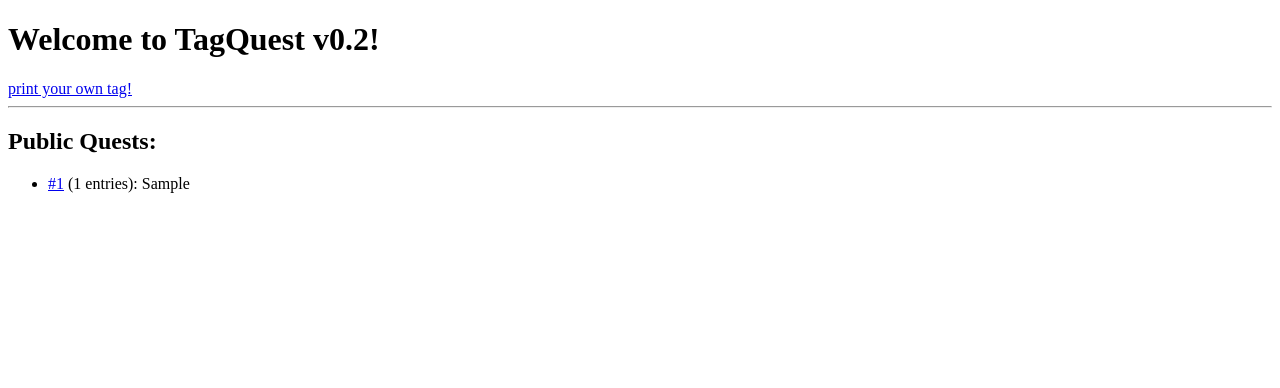
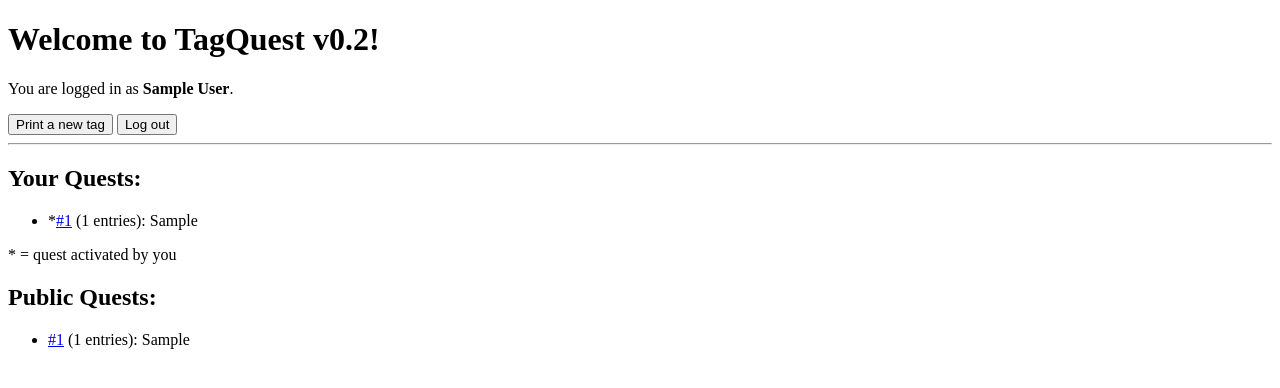
Before and after one commit to lukvmil/tagquest, a FastAPI app: page / in a window 1280 px wide. Shown: the top 388 px of the page. Run offline with FastAPI, Linux system fonts and the light colour scheme; the visitor is signed in with stand-in values (Sample User, id 1); tables that the repository leaves empty hold one stand-in row (values such as "Sample post"); some libraries are stand-ins or nearby versions.

Commit message:
added public/private options during tag activation, added "your quests" section to home page, with indicator for tags you've activated

```diff
--- a/server/app.py
+++ b/server/app.py
@@ -1,13 +1,14 @@
 import io
 import os
 from typing import Annotated
+from urllib.parse import quote
 
 import segno
 import uvicorn
 from fastapi import APIRouter, Cookie, Depends, FastAPI, Form, HTTPException, Request, Response
 from fastapi.responses import FileResponse, HTMLResponse, RedirectResponse
 from fastapi.templating import Jinja2Templates
-from sqlalchemy import create_engine, select
+from sqlalchemy import create_engine, or_, select
 from sqlalchemy.orm import Session
 from starlette.middleware.sessions import SessionMiddleware
 from authlib.integrations.starlette_client import OAuth, OAuthError
@@ -46,7 +47,10 @@ engine = create_engine(
 # Base.metadata.drop_all(engine)
 Base.metadata.create_all(engine)
 
-HOST = "tagquest.recurse.com"
+HOST = "tagquest-dev.recurse.com"
+RECEIPT_REDIRECT_URI = f"https://{HOST}/print"
+RECEIPT_AUTH_URI = f"https://receipt.recurse.com/login?redirect_uri={quote(RECEIPT_REDIRECT_URI, safe='')}"
+
 # HOST = "127.0.0.1:8000"
 
 def get_session():
@@ -59,19 +63,29 @@ DatabaseSession = Annotated[Session, Depends(get_session)]
 def current_user(request: Request, db: DatabaseSession):
     user_id = request.session.get("user_id")
     user = db.get(User, user_id) if user_id else None
-    if user is None:
-        raise HTTPException(401, "Not authenticated")
-
     return user
 
 CurrentUser = Annotated[User, Depends(current_user)]
 
 @app.get("/")
-def get_home(request: Request, db: DatabaseSession):
-    tags = db.scalars(select(Tag)).all()
+def get_home(request: Request, db: DatabaseSession, c_user: CurrentUser):
+    your_tags = db.scalars(
+        select(Tag).where(or_(
+            Tag.user == c_user,
+            Tag.entries.any(Entry.user == c_user),
+        ))
+    ).all()
+    public_tags = db.scalars(
+        select(Tag).where(Tag.public==True)
+    ).all()
 
     return templates.TemplateResponse(
-        request=request, name="home.html", context={"tags": tags}
+        request=request, name="home.html", context={
+            "current_user": c_user,
+            "public_tags": public_tags,
+            "your_tags": your_tags,
+            "RECEIPT_AUTH_URI": RECEIPT_AUTH_URI
+        }
     )
 
 @app.get("/me")
@@ -80,7 +94,7 @@ def get_me(user: CurrentUser):
 
 @app.get("/login")
 async def login(request: Request):
-    redirect_uri = "https://tagquest.recurse.com/auth/callback"
+    redirect_uri = f"https://{HOST}/auth/callback"
     return await oauth.recurse.authorize_redirect(request, redirect_uri)
 
 @app.get("/logout")
@@ -196,6 +210,7 @@ def post_tag_activate(
     db: DatabaseSession,
     tag_id: str,
     prompt: Annotated[str, Form()],
+    visibility: Annotated[str, Form()],
     user: CurrentUser,
     tag_key: Annotated[str | None, Cookie()] = None,
 ):
@@ -203,7 +218,9 @@ def post_tag_activate(
     tag: Tag = db.get(Tag, tag_id)
     tag.activate(
         quest=prompt,
-        user=user)
+        user=user,
+        public=(visibility=="public")
+    )
     db.commit()
 
     return RedirectResponse(f"/t/{tag_id}", status_code=303)
--- a/server/orm.py
+++ b/server/orm.py
@@ -29,8 +29,9 @@ class Tag(Base):
         self.id = utils.make_id()
         self.key = utils.make_key()
 
-    def activate(self, quest: str, user: "User"):
+    def activate(self, quest: str, user: "User", public: bool):
         self.active = True
+        self.public = public
         self.user = user
         self.activated_at = datetime.now(timezone.utc)
         self.quest = quest
--- a/templates/home.html
+++ b/templates/home.html
@@ -7,15 +7,42 @@
   </head>
   <body>
     <h1>Welcome to TagQuest v0.2!</h1>
-    <a href="https://receipt.recurse.com/login?redirect_uri=https%3A%2F%2Ftagquest.recurse.com%2Fprint">print your own tag!</a>
+    {% if current_user %}
+    <p>You are logged in as <b>{{ current_user.name }}</b>.</p>
+    <button onclick="window.location.href = '{{ RECEIPT_AUTH_URI }}'">Print a new tag</button>
+    <button onclick="window.location.href = '/logout'">Log out</button>
+    {% else %}
+    <p>You are not logged in.</p>
+    <button onclick="window.location.href = '/login'">Log in</button>
+    {% endif %}
+
     <hr>
+
+    <h2>Your Quests:</h2>
+    {% if your_tags %}
+    <ul>
+      {% for tag in your_tags %}
+        {% if tag.active %}
+          <li>{{ "*" if tag.user == current_user else "" }}<a href="/t/{{ tag.id }}">#{{ tag.id }}</a> ({{ tag.entries|length }} entries): {{ tag.quest }}</li>
+        {% endif %}
+      {% endfor %}
+    </ul>
+    <p>* = quest activated by you</p>
+    {% else %}
+    <p>You haven't activated or interacted with any tags yet</p>
+    {% endif %}
+
     <h2>Public Quests:</h2>
+    {% if public_tags %}
     <ul>
-      {% for tag in tags %}
+      {% for tag in public_tags %}
         {% if tag.active %}
           <li><a href="/t/{{ tag.id }}">#{{ tag.id }}</a> ({{ tag.entries|length }} entries): {{ tag.quest }}</li>
         {% endif %}
       {% endfor %}
     </ul>
+    {% else %}
+    <p>There aren't any public tags yet</p>
+    {% endif %}
   </body>
 </html>
```
Also changed, not shown: static/activate_tag.html (+7 -1 lines).
